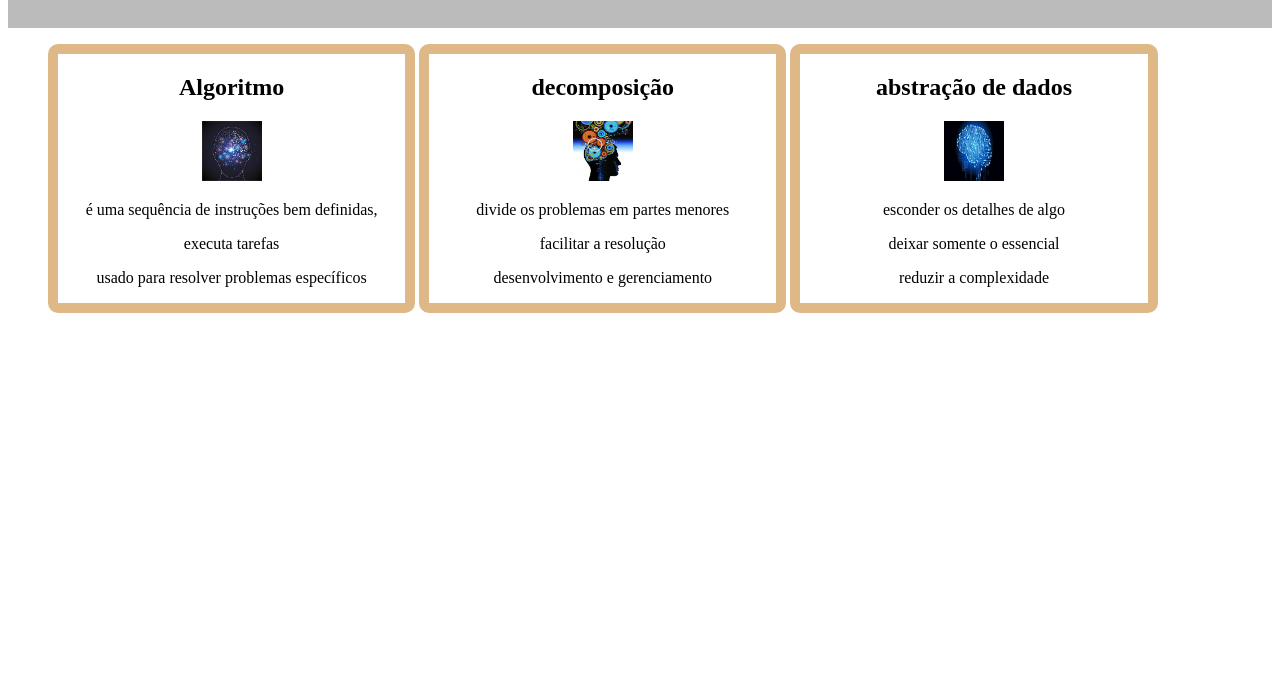
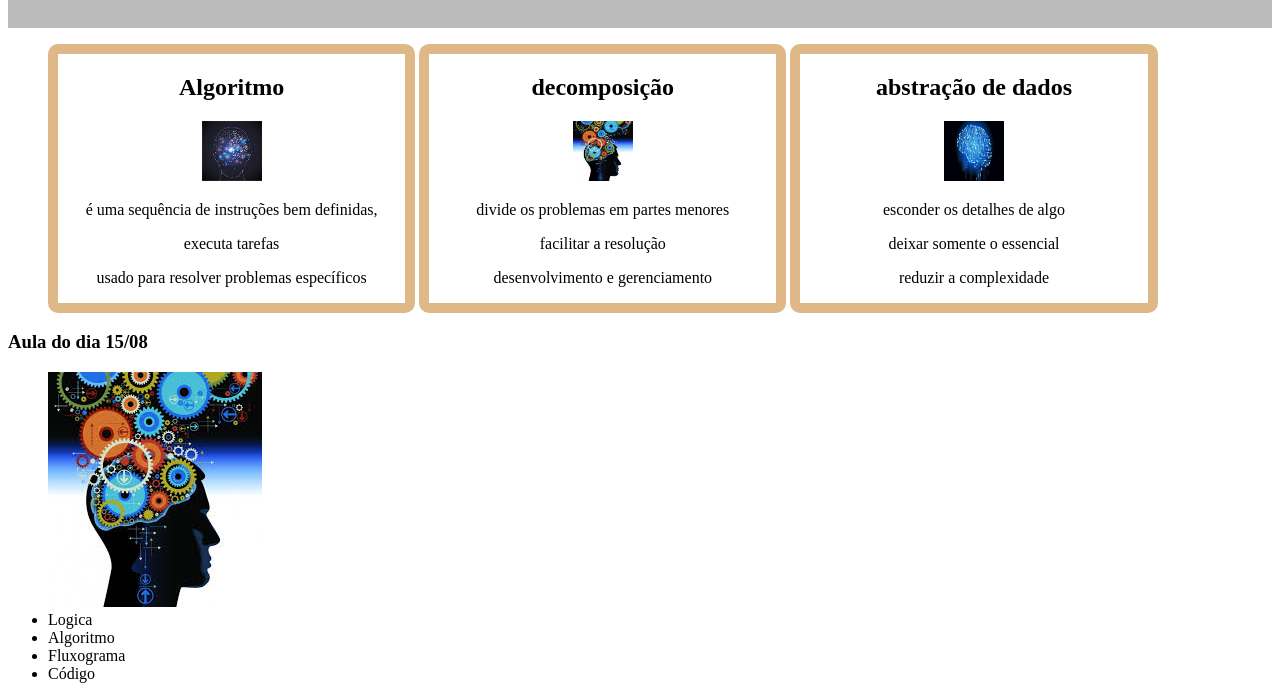
Before and after one commit to DileusaCamargo/Curso_Form_em_acao, a plain HTML site: page index.html in a window 1280 px wide. Shown: the part 371-1070 px from the top of the page. Before the commit the page ends 800 px from the top, so only its background shows below. Drawn offline with Linux system fonts and the light colour scheme.

Commit message:
Update index.html

```diff
--- a/index.html
+++ b/index.html
@@ -49,5 +49,18 @@
 
 	</ul>
 
+	<div class= "pagina2">
+		<h3> Aula do dia 15/08 </h3>
+		<ul class= "aula">
+			<img src="penso2.jpg">
+			<li> Logica </li>
+			<li> Algoritmo </li>
+			<li> Fluxograma </li>
+			<li> Código </li>
+		</ul>
+		</div>
+
+
+</html>
 
 </body>
```
